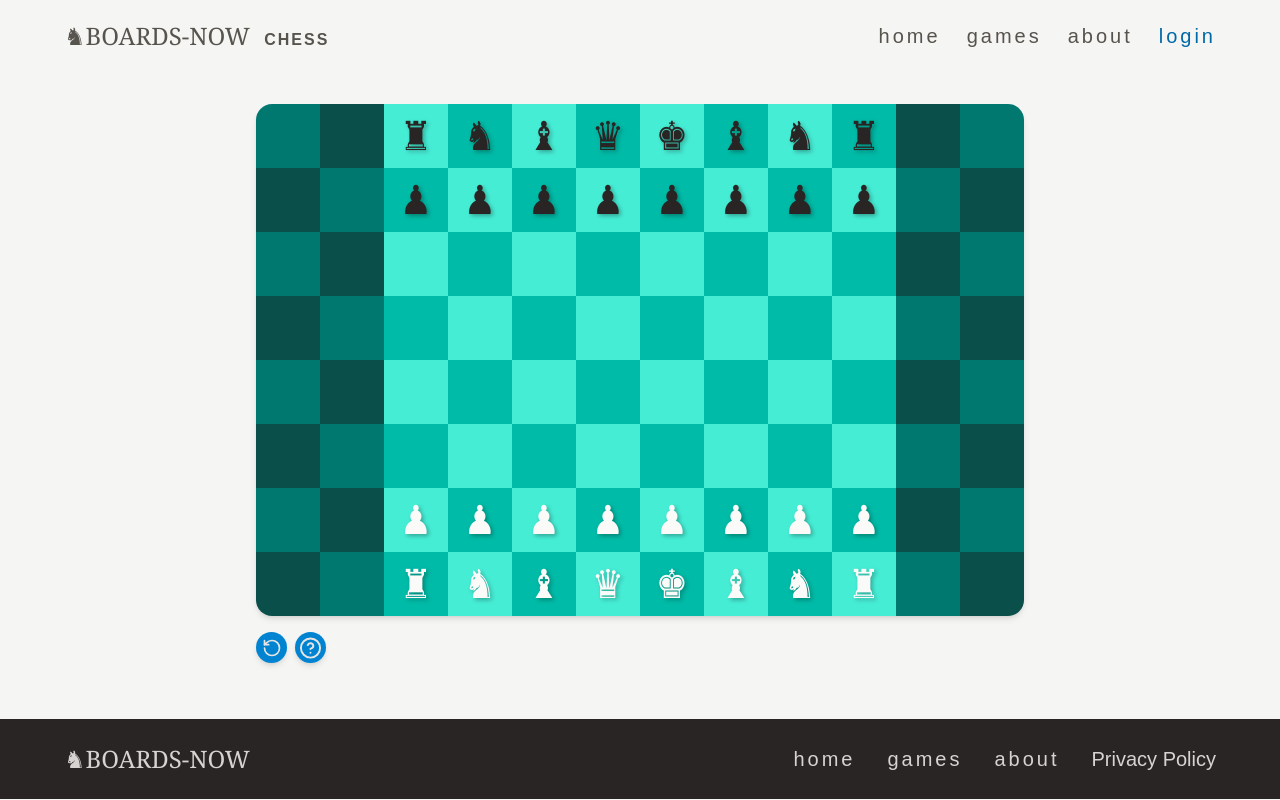
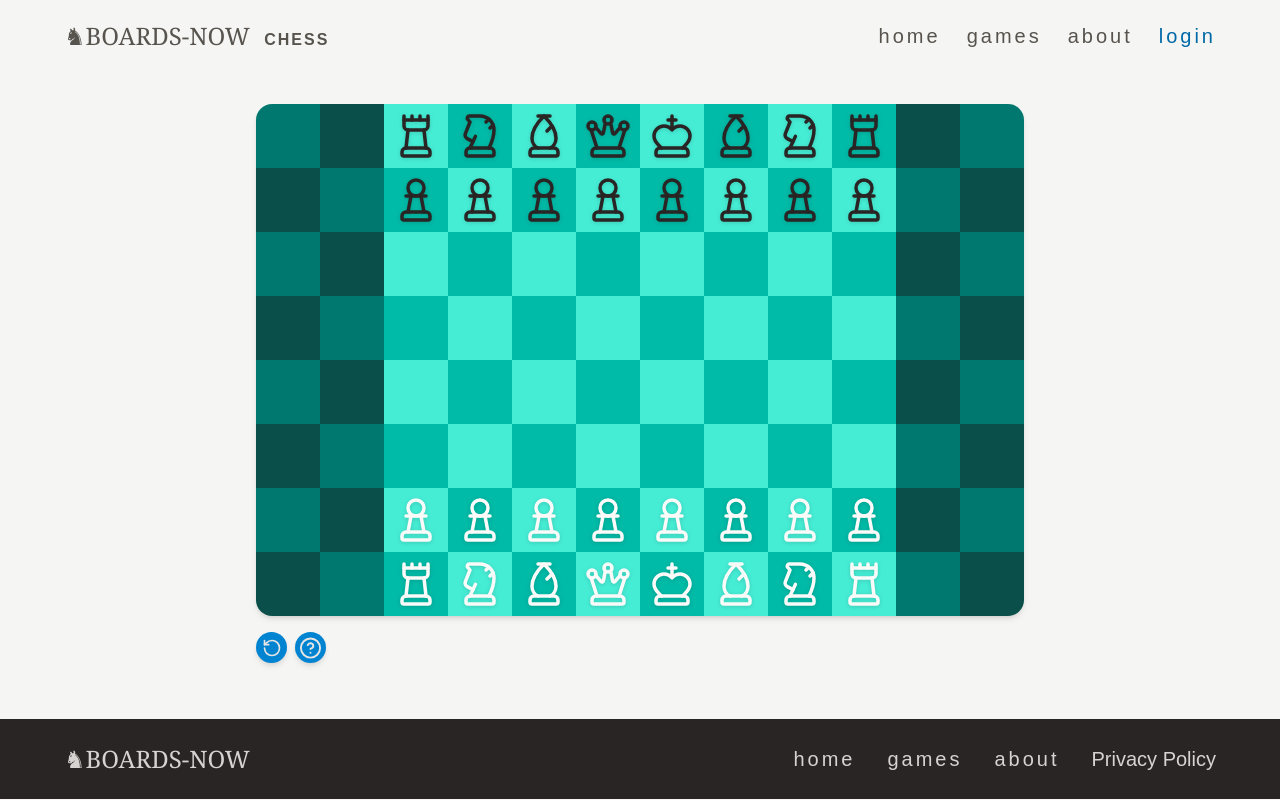
Before and after one commit to delgadociteriowa/boards-mint, a Next.js app: page /chess in a window 1280 px wide. Built offline with nearby package versions, Linux system fonts and the light colour scheme; no server answers.

Commit message:
feat: chess pieces lucide

```diff
--- a/src/components/OctoBoardSquare.tsx
+++ b/src/components/OctoBoardSquare.tsx
@@ -1,10 +1,20 @@
 import { Square } from "@/types/board";
-import { Circle as CircleIcon, X as XIcon } from 'lucide-react';
+import {
+  Circle as CircleIcon,
+  ChessBishop,
+  ChessKing,
+  ChessKnight,
+  ChessPawn,
+  ChessQueen,
+  ChessRook,
+  X as XIcon,
+} from 'lucide-react';
 
 interface OctoBoardSquareProps {
   cell: Square;
   squareStyle: string;
   pieceStyle: string;
+  isChess: boolean;
   isTicTacToe: boolean;
   onClickPiece: (cell: Square) => void;
 }
@@ -13,10 +23,12 @@ const OctoBoardSquare = ({
   cell,
   squareStyle,
   pieceStyle,
+  isChess,
   isTicTacToe,
   onClickPiece,
 }: OctoBoardSquareProps) => {
   const squareBaseStyle = 'aspect-square min-w-6 min-h-6 flex items-center justify-center';
+  const chessIconProps = { className: pieceStyle, strokeWidth: 1.75 };
 
   return (
     <div
@@ -34,7 +46,25 @@ const OctoBoardSquare = ({
           strokeWidth={2.5}
         />
       )}
-      {!isTicTacToe && (
+      {isChess && cell.piece === '♟' && (
+        <ChessPawn {...chessIconProps} aria-label='Pawn' />
+      )}
+      {isChess && cell.piece === '♜' && (
+        <ChessRook {...chessIconProps} aria-label='Rook' />
+      )}
+      {isChess && cell.piece === '♞' && (
+        <ChessKnight {...chessIconProps} aria-label='Knight' />
+      )}
+      {isChess && cell.piece === '♝' && (
+        <ChessBishop {...chessIconProps} aria-label='Bishop' />
+      )}
+      {isChess && cell.piece === '♛' && (
+        <ChessQueen {...chessIconProps} aria-label='Queen' />
+      )}
+      {isChess && cell.piece === '♚' && (
+        <ChessKing {...chessIconProps} aria-label='King' />
+      )}
+      {!isTicTacToe && !isChess && (
         <div className={pieceStyle}>
           {cell.piece.length === 1 && cell.piece}
         </div>
--- a/src/components/Octoboard.tsx
+++ b/src/components/Octoboard.tsx
@@ -41,6 +41,7 @@ const Octoboard = () => {
                     cell={cell}
                     squareStyle={squareStyle}
                     pieceStyle={pieceStyle}
+                    isChess={selectedGame === 'chess'}
                     isTicTacToe={selectedGame === 'tic-tac-toe'}
                     onClickPiece={handleClickSqr}
                   />
--- a/src/utils/uiSquare.ts
+++ b/src/utils/uiSquare.ts
@@ -73,6 +73,12 @@ export const createSquareStyle = (cell: Square, game: SelectedGame, secondPhase:
 };
 
 export const createPieceStyle = (cell: Square, game: SelectedGame): string => {
+  if (game === 'chess') {
+    return `w-[75%] h-[75%] ${
+      cell.pieceType === 'one' ? 'text-stone-800' : 'text-stone-50'
+    } drop-shadow-sm`;
+  }
+
   if (game === 'tic-tac-toe') {
     return `w-[70%] h-[70%] ${
       cell.piece === 'tic-x' ? 'text-rose-600' : 'text-cyan-600'
```
